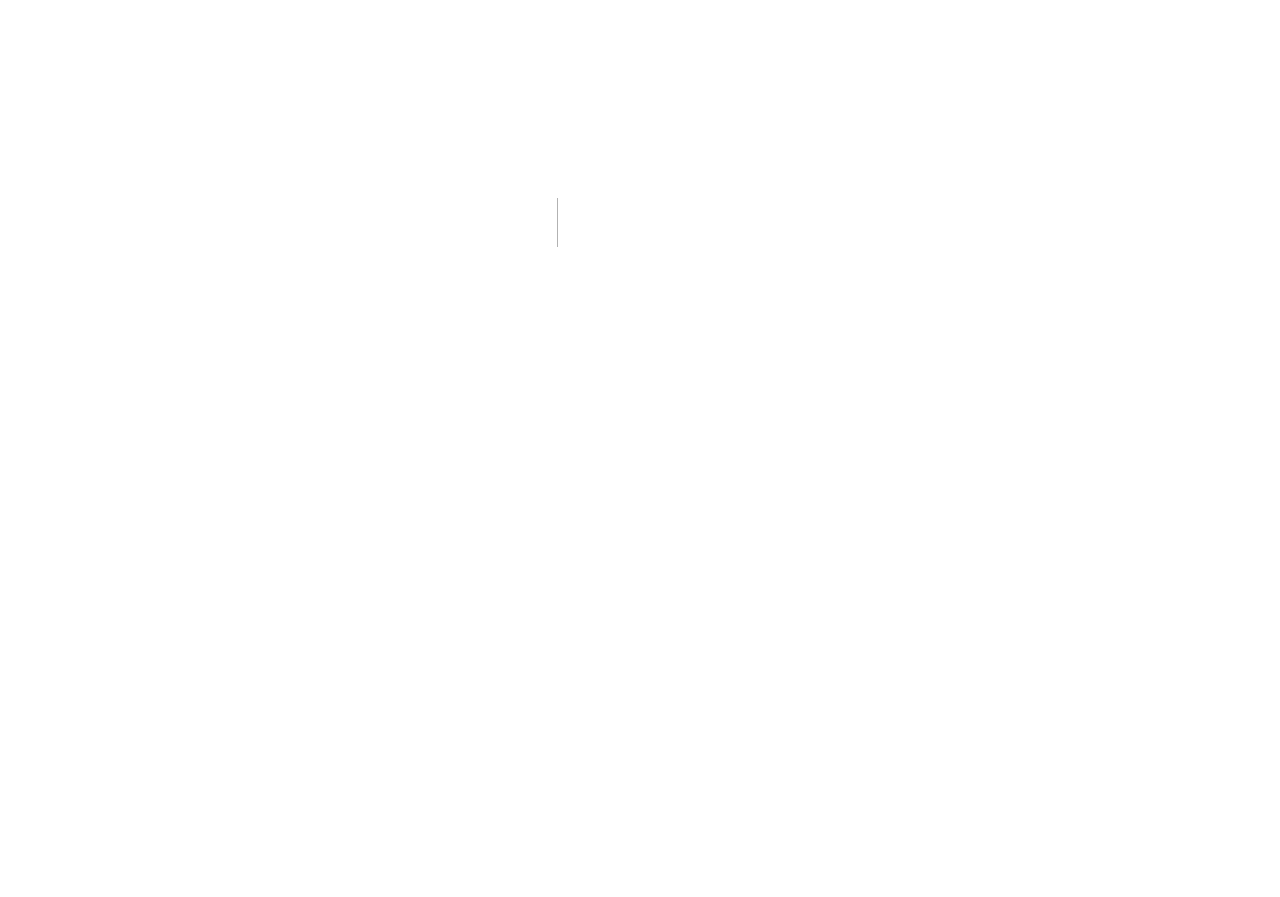
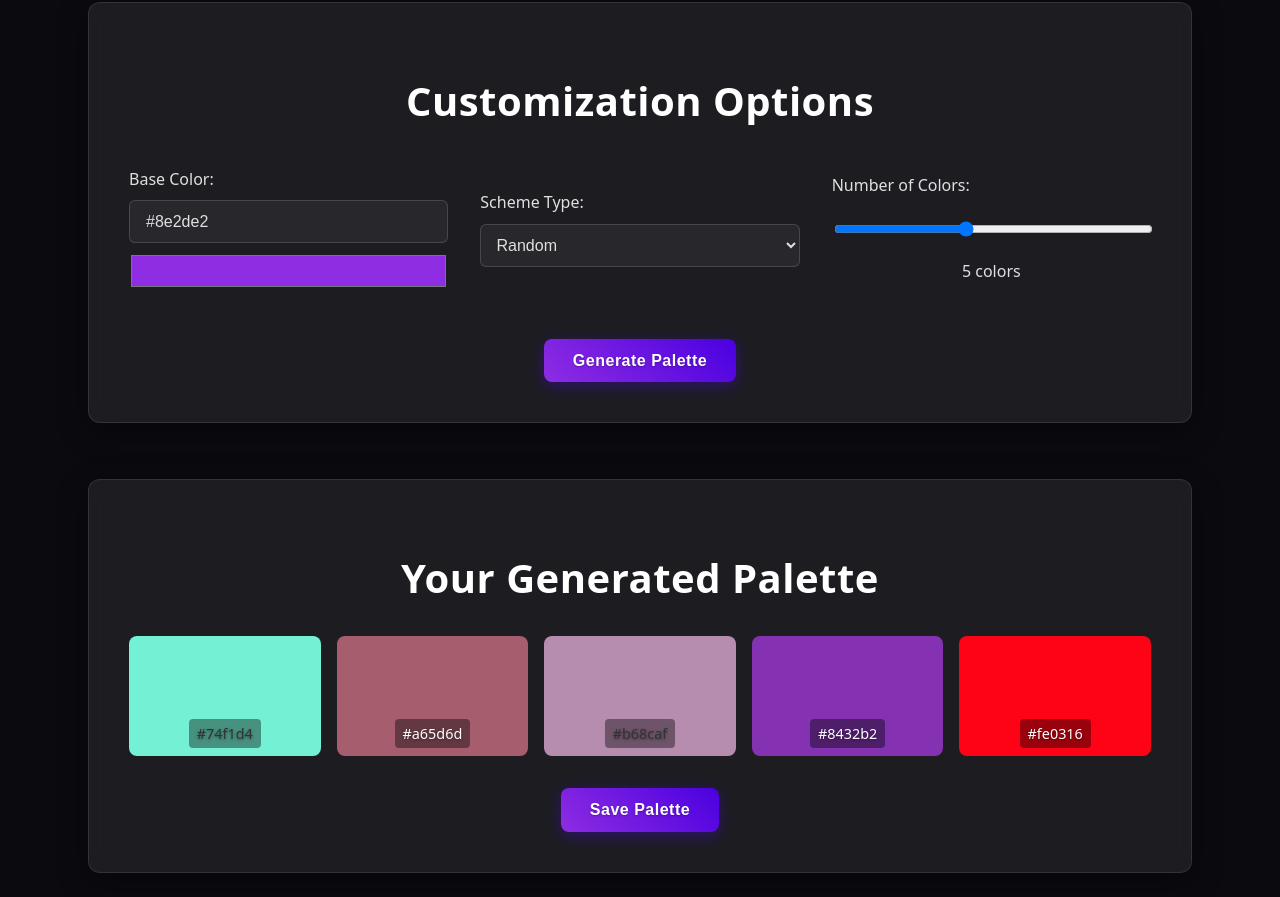
Before and after one commit to sahudevansh21/color-palette-generator, a Next.js app: page /generate-palette in a window 1280 px wide. Before the commit this address had no page. Shown: the part 255-1152 px from the top of the page. Before the commit the page ends 878 px from the top, so only its background shows below. Built offline with nearby package versions, Linux system fonts and the light colour scheme.

Commit message:
Add app/generate-palette/page.js

```diff
--- /dev/null
+++ b/app/generate-palette/page.js
@@ -0,0 +1,270 @@
+"use client";
+
+import { useState, useEffect } from 'react';
+
+// Utility functions for color manipulation
+const hexToRgb = (hex) => {
+  const r = parseInt(hex.substring(1, 3), 16);
+  const g = parseInt(hex.substring(3, 5), 16);
+  const b = parseInt(hex.substring(5, 7), 16);
+  return { r, g, b };
+};
+
+const rgbToHsl = ({ r, g, b }) => {
+  r /= 255;
+  g /= 255;
+  b /= 255;
+  const max = Math.max(r, g, b);
+  const min = Math.min(r, g, b);
+  let h, s, l = (max + min) / 2;
+
+  if (max === min) {
+    h = s = 0; // achromatic
+  } else {
+    const d = max - min;
+    s = l > 0.5 ? d / (2 - max - min) : d / (max + min);
+    switch (max) {
+      case r: h = (g - b) / d + (g < b ? 6 : 0); break;
+      case g: h = (b - r) / d + 2; break;
+      case b: h = (r - g) / d + 4; break;
+    }
+    h /= 6;
+  }
+  return { h: h * 360, s: s * 100, l: l * 100 };
+};
+
+const hslToRgb = ({ h, s, l }) => {
+  s /= 100;
+  l /= 100;
+  const c = (1 - Math.abs(2 * l - 1)) * s;
+  const x = c * (1 - Math.abs((h / 60) % 2 - 1));
+  const m = l - c / 2;
+  let r = 0, g = 0, b = 0;
+
+  if (0 <= h && h < 60) {
+    r = c; g = x; b = 0;
+  } else if (60 <= h && h < 120) {
+    r = x; g = c; b = 0;
+  } else if (120 <= h && h < 180) {
+    r = 0; g = c; b = x;
+  } else if (180 <= h && h < 240) {
+    r = 0; g = x; b = c;
+  } else if (240 <= h && h < 300) {
+    r = x; g = 0; b = c;
+  } else if (300 <= h && h < 360) {
+    r = c; g = 0; b = x;
+  }
+  return {
+    r: Math.round((r + m) * 255),
+    g: Math.round((g + m) * 255),
+    b: Math.round((b + m) * 255),
+  };
+};
+
+const rgbToHex = ({ r, g, b }) => {
+  return '#' + [r, g, b].map(x => {
+    const hex = x.toString(16);
+    return hex.length === 1 ? '0' + hex : hex;
+  }).join('');
+};
+
+const getContrastTextColor = (hex) => {
+  const { r, g, b } = hexToRgb(hex);
+  const luminance = (0.299 * r + 0.587 * g + 0.114 * b) / 255;
+  return luminance > 0.5 ? '#333333' : '#ffffff'; // Dark for light colors, white for dark colors
+};
+
+
+const generateRandomHex = () => {
+  const randomColor = Math.floor(Math.random() * 16777215).toString(16);
+  return '#' + '0'.repeat(6 - randomColor.length) + randomColor;
+};
+
+// Generates a palette based on a base color and scheme
+const generatePalette = (baseHex, schemeType, count = 5) => {
+  const baseRgb = hexToRgb(baseHex);
+  const baseHsl = rgbToHsl(baseRgb);
+  const colors = [baseHex];
+
+  switch (schemeType) {
+    case 'monochromatic':
+      // Generate variations in lightness/saturation
+      for (let i = 1; i < count; i++) {
+        const newL = (baseHsl.l + (i % 2 === 0 ? -1 : 1) * (i * 10)) % 100;
+        const newS = (baseHsl.s + (i % 2 === 0 ? 1 : -1) * (i * 5)) % 100;
+        const newRgb = hslToRgb({ h: baseHsl.h, s: Math.max(0, Math.min(100, newS)), l: Math.max(10, Math.min(90, newL)) });
+        colors.push(rgbToHex(newRgb));
+      }
+      break;
+    case 'analogous':
+      // Colors next to each other on the color wheel (+/- 30 degrees)
+      for (let i = 1; i < count; i++) {
+        const angleOffset = (i % 2 === 0 ? -1 : 1) * (i * 30);
+        const newH = (baseHsl.h + angleOffset + 360) % 360;
+        const newRgb = hslToRgb({ h: newH, s: baseHsl.s, l: baseHsl.l });
+        colors.push(rgbToHex(newRgb));
+      }
+      break;
+    case 'complementary':
+      // Opposite on the color wheel (180 degrees)
+      colors.push(rgbToHex(hslToRgb({ h: (baseHsl.h + 180) % 360, s: baseHsl.s, l: baseHsl.l })));
+      // Add some lighter/darker shades as well for variety
+      if (count > 2) {
+        colors.push(rgbToHex(hslToRgb({ h: (baseHsl.h + 180) % 360, s: baseHsl.s, l: Math.min(90, baseHsl.l + 20) })));
+        colors.push(rgbToHex(hslToRgb({ h: baseHsl.h, s: baseHsl.s, l: Math.max(10, baseHsl.l - 20) })));
+      }
+      break;
+    case 'triadic':
+        // Three colors equally spaced (120 degrees apart)
+        colors.push(rgbToHex(hslToRgb({ h: (baseHsl.h + 120) % 360, s: baseHsl.s, l: baseHsl.l })));
+        colors.push(rgbToHex(hslToRgb({ h: (baseHsl.h + 240) % 360, s: baseHsl.s, l: baseHsl.l })));
+        // Add some variation
+        if (count > 3) {
+            colors.push(rgbToHex(hslToRgb({ h: baseHsl.h, s: baseHsl.s, l: Math.min(90, baseHsl.l + 15) })));
+            colors.push(rgbToHex(hslToRgb({ h: (baseHsl.h + 120) % 360, s: baseHsl.s, l: Math.max(10, baseHsl.l - 15) })));
+        }
+        break;
+    default: // random
+      for (let i = 1; i < count; i++) {
+        colors.push(generateRandomHex());
+      }
+      break;
+  }
+
+  // Ensure 'count' colors by padding with random if not enough, or truncating
+  while (colors.length < count) {
+    colors.push(generateRandomHex());
+  }
+  return colors.slice(0, count);
+};
+
+
+export default function GeneratePalettePage() {
+  const [palette, setPalette] = useState([]);
+  const [baseColor, setBaseColor] = useState('#8e2de2'); // Default base color
+  const [scheme, setScheme] = useState('random');
+  const [numColors, setNumColors] = useState(5);
+  const [copiedColor, setCopiedColor] = useState(null);
+
+  useEffect(() => {
+    // Generate an initial palette on mount
+    handleGeneratePalette();
+  }, []); // Empty dependency array means this runs once on mount
+
+  const handleGeneratePalette = () => {
+    let generatedColors;
+    if (scheme === 'random') {
+      generatedColors = Array.from({ length: numColors }, generateRandomHex);
+    } else {
+      generatedColors = generatePalette(baseColor, scheme, numColors);
+    }
+    setPalette(generatedColors);
+  };
+
+  const handleSavePalette = () => {
+    const savedPalettes = JSON.parse(localStorage.getItem('savedPalettes') || '[]');
+    const newPalette = {
+      id: Date.now(),
+      colors: palette,
+      name: `Palette ${savedPalettes.length + 1}`,
+      createdAt: new Date().toISOString(),
+    };
+    localStorage.setItem('savedPalettes', JSON.stringify([...savedPalettes, newPalette]));
+    alert('Palette saved!');
+  };
+
+  const copyToClipboard = (color) => {
+    navigator.clipboard.writeText(color);
+    setCopiedColor(color);
+    setTimeout(() => setCopiedColor(null), 1000); // Reset copied state after 1 second
+  };
+
+  return (
+    <main className="container flex-column">
+      <h1 className="gradient-text">Generate a New Color Palette</h1>
+
+      <div className="glass-card flex-column flex-center gap-4">
+        <h2>Customization Options</h2>
+        <div className="flex-wrap flex-center gap-8" style={{ width: '100%' }}>
+          <div className="flex-column gap-2" style={{ flex: 1, minWidth: '200px' }}>
+            <label htmlFor="baseColor">Base Color:</label>
+            <input
+              type="text"
+              id="baseColor"
+              value={baseColor}
+              onChange={(e) => setBaseColor(e.target.value)}
+              placeholder="#RRGGBB"
+              maxLength="7"
+              style={{ width: '100%' }}
+            />
+            {/* Optional: Add a color picker for easier selection */}
+            <input
+                type="color"
+                value={baseColor}
+                onChange={(e) => setBaseColor(e.target.value)}
+                style={{ width: '100%', height: '40px', padding: '0', border: 'none', background: 'transparent', cursor: 'pointer' }}
+            />
+          </div>
+
+          <div className="flex-column gap-2" style={{ flex: 1, minWidth: '200px' }}>
+            <label htmlFor="schemeType">Scheme Type:</label>
+            <select
+              id="schemeType"
+              value={scheme}
+              onChange={(e) => setScheme(e.target.value)}
+              style={{ width: '100%', padding: '0.7rem' }}
+            >
+              <option value="random">Random</option>
+              <option value="monochromatic">Monochromatic</option>
+              <option value="analogous">Analogous</option>
+              <option value="complementary">Complementary</option>
+              <option value="triadic">Triadic</option>
+            </select>
+          </div>
+
+          <div className="flex-column gap-2" style={{ flex: 1, minWidth: '200px' }}>
+            <label htmlFor="numColors">Number of Colors:</label>
+            <input
+              type="range"
+              id="numColors"
+              min="3"
+              max="8"
+              value={numColors}
+              onChange={(e) => setNumColors(parseInt(e.target.value))}
+              style={{ width: '100%' }}
+            />
+            <span className="text-center">{numColors} colors</span>
+          </div>
+        </div>
+
+        <button className="gradient-button" onClick={handleGeneratePalette} style={{ marginTop: '2rem' }}>
+          Generate Palette
+        </button>
+      </div>
+
+      {palette.length > 0 && (
+        <div className="glass-card" style={{ marginTop: '2rem' }}>
+          <h2 className="text-center">Your Generated Palette</h2>
+          <div className="color-swatch-grid">
+            {palette.map((color, index) => (
+              <div
+                key={index}
+                className={`color-swatch ${copiedColor === color ? 'copied' : ''}`}
+                style={{ backgroundColor: color, color: getContrastTextColor(color) }}
+                onClick={() => copyToClipboard(color)}
+                title={`Click to copy ${color}`}
+              >
+                <span className="color-swatch-text">{color}</span>
+              </div>
+            ))}
+          </div>
+          <div className="flex-center" style={{ marginTop: '2rem' }}>
+            <button className="gradient-button" onClick={handleSavePalette}>
+              Save Palette
+            </button>
+          </div>
+        </div>
+      )}
+    </main>
+  );
+}
```
